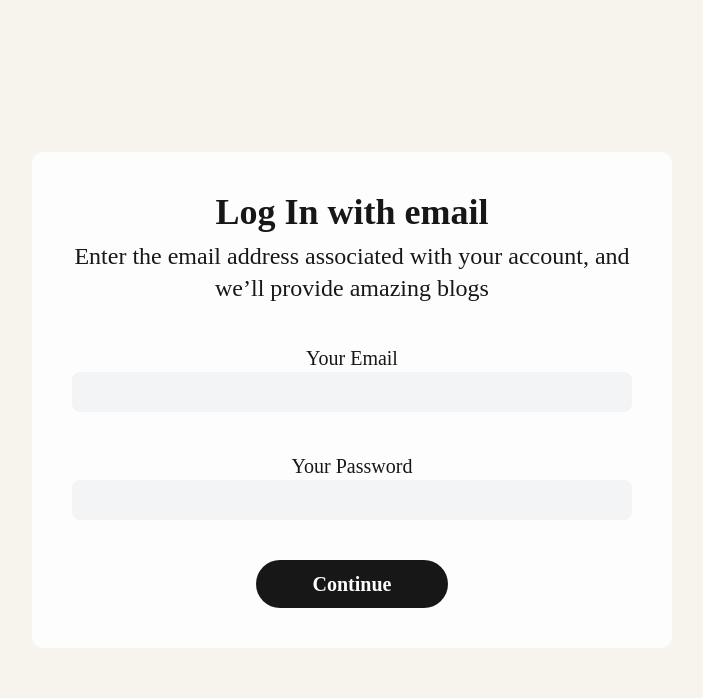
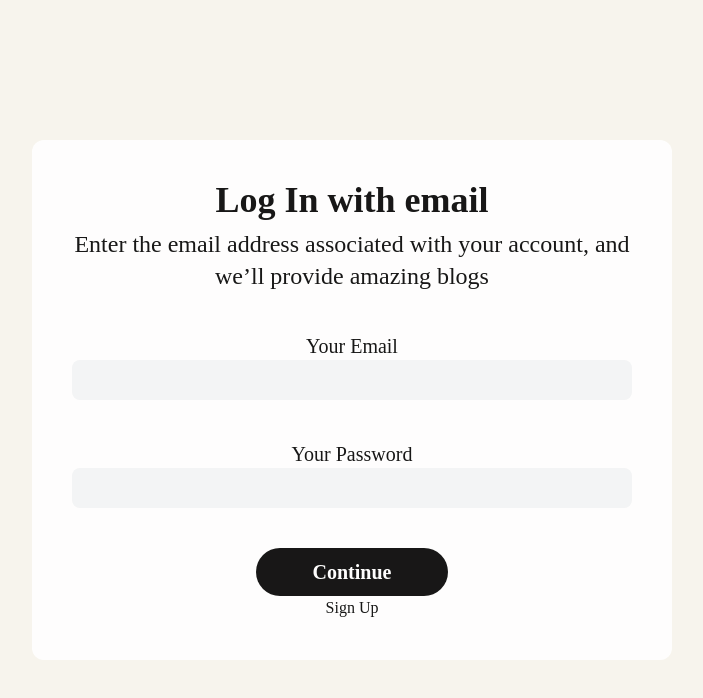
Before and after one commit to taranpreet26-singh/BlogSphere, a React (Vite) app: page /login in a window 1280 px wide. Shown: the top 698 px of the page, without its empty margins (288-991 px from the left). Built offline with nearby package versions, Linux system fonts and the light colour scheme.

Commit message:
Login Updated

```diff
--- a/src/pages/Login.tsx
+++ b/src/pages/Login.tsx
@@ -30,6 +30,7 @@ const Login: React.FC = () => {
    } catch (error:any) {
       if(error.response.status === 402){
         toast.error(error.response.data.msg + "or" + "You're not Registered")
+
       }
    }
   }
@@ -61,6 +62,11 @@ const Login: React.FC = () => {
         <div className='mt-10'>
           <button className='bg-black text-white cursor-pointer rounded-full h-12 text-xl font-semibold w-[12rem] ' onClick={onLoginHandler}>Continue</button>
         </div>
+        <div onClick={()=>{
+                  navigate('/signup')
+        }}>
+          Sign Up
+        </div>
       </div>
           <Toaster/>
     </div>
```
